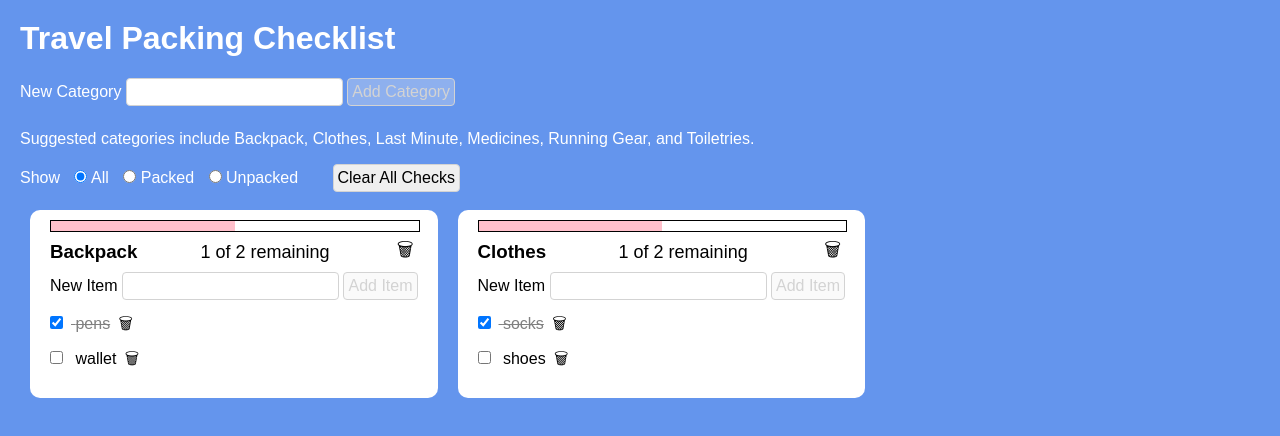
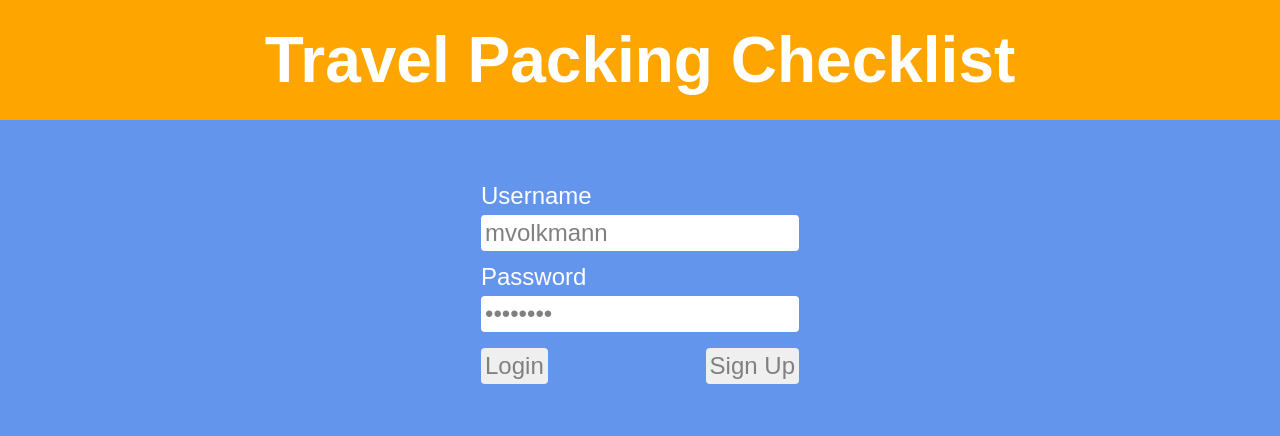
Before and after one commit to mvolkmann/travel-packing, a Svelte app: page / in a window 1280 px wide. Shown: the top 436 px of the page. Built offline with nearby package versions, Linux system fonts and the light colour scheme.

Commit message:
styling mess

```diff
--- a/public/global.css
+++ b/public/global.css
@@ -4,7 +4,6 @@ body {
   font-family: sans-serif;
   height: 100vh;
   margin: 0;
-  padding: 20px;
 }
 
 button:not(:disabled),
@@ -36,11 +35,12 @@ select,
 textarea {
   --padding: 4px;
 
+  border-radius: var(--padding);
+  border: none;
+  box-sizing: border-box;
+  color: gray;
   font-family: inherit;
   font-size: inherit;
+  margin: 0;
   padding: var(--padding);
-  margin: 0 0 0.5em 0;
-  box-sizing: border-box;
-  border: solid lightgray 1px;
-  border-radius: var(--padding);
 }
--- a/src/App.svelte
+++ b/src/App.svelte
@@ -1,103 +1,39 @@
 <script>
-  import Category from './Category.svelte';
-  import {getGuid} from './util';
+  import Checklist from './Checklist.svelte';
+  import Login from './Login.svelte';
 
-  let categories = [];
-  let categoryName;
-  let show = 'all';
-
-  createDummyData();
-
-  function createCategory(name) {
-    return {id: getGuid(), name, items: []};
-  }
-
-  function createDummyData() {
-    let backpack = createCategory('Backpack');
-    backpack.items.push(createItem('pens', true));
-    backpack.items.push(createItem('wallet'));
-
-    let clothes = createCategory('Clothes');
-    clothes.items.push(createItem('socks', true));
-    clothes.items.push(createItem('shoes'));
-
-    categories = [backpack, clothes];
-  }
-
-  function createItem(name, packed = false) {
-    return {id: getGuid(), name, packed};
-  }
-
-  function addCategory() {
-    categories.push({id: getGuid(), name: categoryName, items: []});
-    categories.sort((c1, c2) => c1.name.localeCompare(c2.name));
-    categories = categories;
-    categoryName = '';
-  }
-
-  function clearAllChecks() {
-    for (const category of categories) {
-      for (const item of category.items) {
-        item.packed = false;
-      }
-    }
-    categories = categories;
-  }
-
-  function deleteCategory(category) {
-    //TODO: Warn if contains items.
-    categories = categories.filter(cat => cat.id !== category.id);
-  }
+  let page = Login;
+  //let page = Checklist;
 </script>
 
 <style>
-  .clear {
-    margin-left: 30px;
+  .hero {
+    --height: 120px;
+
+    background-color: orange;
+    color: white;
+    font-size: 64px;
+    height: var(--height);
+    line-height: var(--height);
+    margin: 0 0 50px 0;
+    text-align: center;
+    vertical-align: middle;
+    width: 100vw;
   }
 
-  h1 {
-    margin-top: 0;
-  }
-
-  input[type=radio] {
-    margin-left: 10px;
+  main {
+    display: flex;
+    flex-direction: column;
+    justify-content: flex-start;
+    align-items: center;
+    height: 100vh;
   }
 </style>
 
 <main>
-  <h1>Travel Packing Checklist</h1>
-
-  <form on:submit|preventDefault={addCategory}>
-    <label>
-      New Category
-      <input bind:value={categoryName} />
-    </label>
-    <button disabled={!categoryName}>Add Category</button>
-  </form>
-  <p>
-    Suggested categories include Backpack, Clothes, Last Minute, Medicines,
-    Running Gear, and Toiletries.
-  </p>
-
-  <div>
-    <label>Show</label>
-    <label>
-      <input name="show" type="radio" value="all" bind:group={show} />
-      All
-    </label>
-    <label>
-      <input name="show" type="radio" value="packed" bind:group={show} />
-      Packed
-    </label>
-    <label>
-      <input name="show" type="radio" value="unpacked" bind:group={show} />
-      Unpacked
-    </label>
-
-    <button class="clear" on:click={clearAllChecks}>Clear All Checks</button>
-  </div>
-
-  {#each categories as category}
-    <Category {category} {show} on:delete={() => deleteCategory(category)} />
-  {/each}
+  <h1 class="hero">Travel Packing Checklist</h1>
+  <svelte:component
+    this={page}
+    on:login={() => (page = Checklist)}
+    on:logout={() => (page = Login)} />
 </main>
--- a/src/Category.svelte
+++ b/src/Category.svelte
@@ -13,7 +13,7 @@
   let itemName = '';
 
   $: remaining = category.items.filter(item => !item.packed).length;
-  $: total = category.items.length
+  $: total = category.items.length;
   $: status = `${remaining} of ${total} remaining`;
 
   function addItem() {
@@ -43,6 +43,10 @@
 </script>
 
 <style>
+  button, input {
+    border: solid lightgray 1px;
+  }
+
   h3 {
     display: flex;
     justify-content: space-between;
@@ -78,7 +82,7 @@
 </style>
 
 <section>
-  <ProgressBar percent={100 * (total - remaining) / total} />
+  <ProgressBar percent={(100 * (total - remaining)) / total} />
   <h3>
     {#if editing}
       <input
--- /dev/null
+++ b/src/Checklist.svelte
@@ -0,0 +1,129 @@
+<script>
+  import {createEventDispatcher} from 'svelte';
+  const dispatch = createEventDispatcher();
+
+  import Category from './Category.svelte';
+  import {getGuid} from './util';
+
+  let categories = [];
+  let categoryName;
+  let show = 'all';
+
+  createDummyData();
+
+  function createCategory(name) {
+    return {id: getGuid(), name, items: []};
+  }
+
+  function createDummyData() {
+    let backpack = createCategory('Backpack');
+    backpack.items.push(createItem('pens', true));
+    backpack.items.push(createItem('wallet'));
+
+    let clothes = createCategory('Clothes');
+    clothes.items.push(createItem('socks', true));
+    clothes.items.push(createItem('shoes'));
+
+    categories = [backpack, clothes];
+  }
+
+  function createItem(name, packed = false) {
+    return {id: getGuid(), name, packed};
+  }
+
+  function addCategory() {
+    categories.push({id: getGuid(), name: categoryName, items: []});
+    categories.sort((c1, c2) => c1.name.localeCompare(c2.name));
+    categories = categories;
+    categoryName = '';
+  }
+
+  function clearAllChecks() {
+    for (const category of categories) {
+      for (const item of category.items) {
+        item.packed = false;
+      }
+    }
+    categories = categories;
+  }
+
+  function deleteCategory(category) {
+    //TODO: Warn if contains items.
+    categories = categories.filter(cat => cat.id !== category.id);
+  }
+</script>
+
+<style>
+  .clear {
+    margin-left: 30px;
+  }
+
+  input[type='radio'] {
+    margin-left: 10px;
+  }
+
+  .logout-btn {
+    position: absolute;
+    right: 20px;
+    top: 20px;
+  }
+
+  main {
+    font-size: 24px;
+    margin-right: 1em;
+    margin-top: 1em;
+  }
+
+  .radios {
+    display: flex;
+    align-items: center;
+  }
+
+  .radios > label:not(:first-of-type) {
+    display: inline-flex;
+    align-items: center;
+
+    margin-left: 1em;
+  }
+
+  .radios > label > input {
+    margin: 0 10px 3px 0;
+  }
+</style>
+
+<main>
+  <form on:submit|preventDefault={addCategory}>
+    <label>
+      New Category
+      <input bind:value={categoryName} />
+    </label>
+    <button disabled={!categoryName}>Add Category</button>
+    <button class="logout-btn" on:click={() => dispatch('logout')}>Log Out</button>
+  </form>
+  <p>
+    Suggested categories include Backpack, Clothes, Last Minute, Medicines,
+    Running Gear, and Toiletries.
+  </p>
+
+  <div class="radios">
+    <label>Show</label>
+    <label>
+      <input name="show" type="radio" value="all" bind:group={show} />
+      All
+    </label>
+    <label>
+      <input name="show" type="radio" value="packed" bind:group={show} />
+      Packed
+    </label>
+    <label>
+      <input name="show" type="radio" value="unpacked" bind:group={show} />
+      Unpacked
+    </label>
+
+    <button class="clear" on:click={clearAllChecks}>Clear All Checks</button>
+  </div>
+
+  {#each categories as category}
+    <Category {category} {show} on:delete={() => deleteCategory(category)} />
+  {/each}
+</main>
--- /dev/null
+++ b/src/Login.svelte
@@ -0,0 +1,54 @@
+<script>
+  import {createEventDispatcher} from 'svelte';
+  const dispatch = createEventDispatcher();
+
+  let password = 'password';
+  let username = 'mvolkmann';
+
+  const login = () => dispatch('login');
+  const signup = () => dispatch('signup');
+</script>
+
+<style>
+  .buttons {
+    display: flex;
+    justify-content: space-between;
+
+    font-size: 24px;
+    margin-top: 1rem;
+  }
+
+  form {
+    display: inline-block;
+  }
+
+  input {
+    display: block;
+    margin-top: 5px;
+  }
+
+  label {
+    display: block;
+    font-size: 24px;
+    margin-top: 0.5em;
+  }
+</style>
+
+<section>
+  <form on:submit|preventDefault={login}>
+    <label>
+      Username
+      <input bind:value={username} />
+    </label>
+    <label>
+      Password
+      <input type="password" bind:value={password} />
+    </label>
+    <div class="buttons">
+      <button type="submit" disabled={!username || !password} on:click={login}>
+        Login
+      </button>
+      <button type="button" on:click={signup}>Sign Up</button>
+    </div>
+  </form>
+</section>
--- a/src/ProgressBar.svelte
+++ b/src/ProgressBar.svelte
@@ -5,13 +5,13 @@
 <style>
   .bar {
     background-color: white;
-    border: solid black 1px;
+    border: solid lightgray 1px;
     height: 10px;
     width: 100%;
   }
 
   .progress {
-    background-color: pink;
+    background-color: orange;
     height: 100%;
   }
 </style>
```
